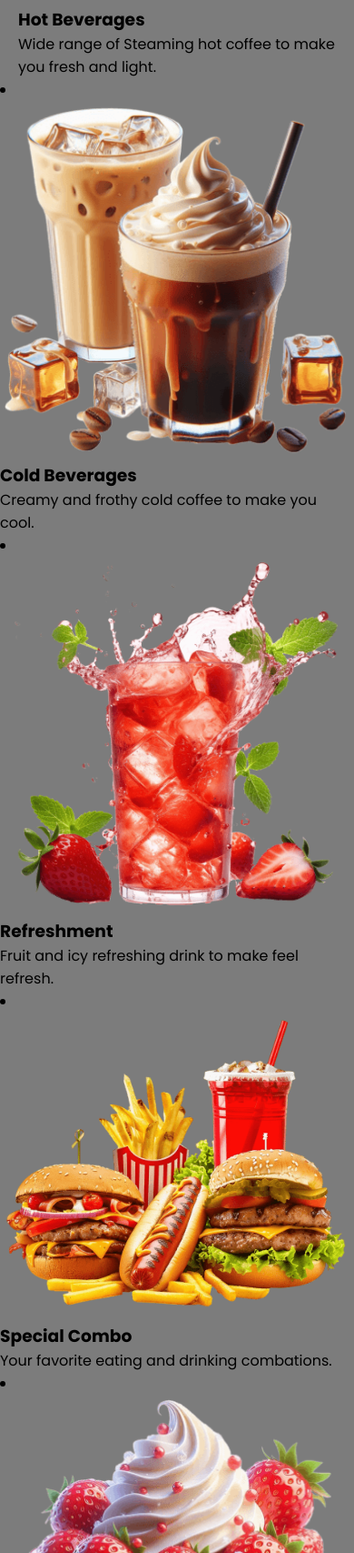
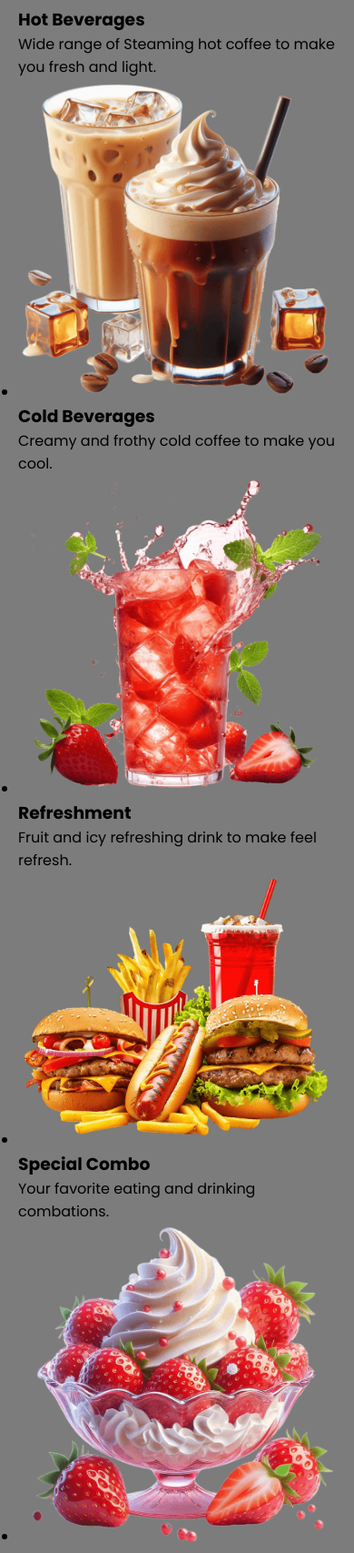
Before and after one commit to A7MADREFA3Y/webProHSD, a website built with webpack: page index.html in a window 390 px wide. Shown: the part 2298-4005 px from the top of the page at 91% size. Built offline with nearby package versions, Linux system fonts and the light colour scheme; a web font is replaced by a local one.

Commit message:
bug with div fixed

```diff
--- a/index.html
+++ b/index.html
@@ -101,111 +101,55 @@
         </div>
     </div>
   </section>
-
   <section class="menu-section">
-    <h2 class="section-title">
-      Our Menu
-    </h2>
+    <h2 class="section-title">Our Menu</h2>
     <div class="section-content">
       <ul class="menu-list">
         <li class="menu-item">
-          <img
-          src="img/hot-beverages.png"
-          alt="Hot Beverages"
-          class="menu-image"
-          >
-          <divc class="menu-details">
-            <h3 class="name">
-              Hot Beverages
-            </h3>
-            <p class="text">
-              Wide range of Steaming hot coffee to make you fresh and light.
-            </p>
-          </li>
-          </div>
-        <li class="menu-item">
-          <img
-          src="img/cold-beverages.png"
-          alt="Cold Beverages"
-          class="menu-image"
-          >
-          <divc class="menu-details">
-            <h3 class="name">
-              Cold Beverages
-            </h3>
-            <p class="text">
-              Creamy and frothy cold coffee to make you cool.
-            </p>
-          </li>
-          </div>
-        <li class="menu-item">
-          <img
-          src="img/refreshment.png"
-          alt="refreshment"
-          class="menu-image"
-          >
-          <divc class="menu-details">
-            <h3 class="name">
-              Refreshment
-            </h3>
-            <p class="text">
-              Fruit and icy refreshing drink to make feel refresh.
-            </p>
-          </li>
-          </div>
-        <li class="menu-item">
-          <img
-          src="img/special-combo.png"
-          alt="Special Combo"
-          class="menu-image"
-          >
-          <divc class="menu-details">
-            <h3 class="name">
-              Special Combo
-            </h3>
-            <p class="text">
-              Your favorite eating and drinking combations.
-            </p>
+          <img src="img/hot-beverages.png" alt="Hot Beverages" class="menu-image">
+          <div class="menu-details">
+            <h3 class="name">Hot Beverages</h3>
+            <p class="text">Wide range of Steaming hot coffee to make you fresh and light.</p>
           </div>
         </li>
         <li class="menu-item">
-          <img
-          src="img/desserts.png"
-          alt="Desserts"
-          class="menu-image"
-          >
-          <divc class="menu-details">
-            <h3 class="name">
-              Desserts
-            </h3>
-            <p class="text">
-              Satiate your palate and take you on culinary treat.
-            </p>
+          <img src="img/cold-beverages.png" alt="Cold Beverages" class="menu-image">
+          <div class="menu-details">
+            <h3 class="name">Cold Beverages</h3>
+            <p class="text">Creamy and frothy cold coffee to make you cool.</p>
           </div>
         </li>
         <li class="menu-item">
-          <img
-          src="img/burger-frenchfries.png"
-          alt="Burger & Fresh Frise"
-          class="menu-image"
-          >
-          <divc class="menu-details">
-            <h3 class="name">
-              Burger & Fresh Frise
-            </h3>
-            <p class="text">
-              Quick bites to satisfy your small size hunger
-            </p>
+          <img src="img/refreshment.png" alt="Refreshment" class="menu-image">
+          <div class="menu-details">
+            <h3 class="name">Refreshment</h3>
+            <p class="text">Fruit and icy refreshing drink to make feel refresh.</p>
           </div>
         </li>
-
+        <li class="menu-item">
+          <img src="img/special-combo.png" alt="Special Combo" class="menu-image">
+          <div class="menu-details">
+            <h3 class="name">Special Combo</h3>
+            <p class="text">Your favorite eating and drinking combations.</p>
+          </div>
+        </li>
+        <li class="menu-item">
+          <img src="img/desserts.png" alt="Desserts" class="menu-image">
+          <div class="menu-details">
+            <h3 class="name">Desserts</h3>
+            <p class="text">Satiate your palate and take you on culinary treat.</p>
+          </div>
+        </li>
+        <li class="menu-item">
+          <img src="img/burger-frenchfries.png" alt="Burger & French Fries" class="menu-image">
+          <div class="menu-details">
+            <h3 class="name">Burger & French Fries</h3>
+            <p class="text">Quick bites to satisfy your small size hunger</p>
+          </div>
+        </li>
       </ul>
-
     </div>
-
   </section>
-
-
 </main>
 
   <script src="./js/script.js">
```
